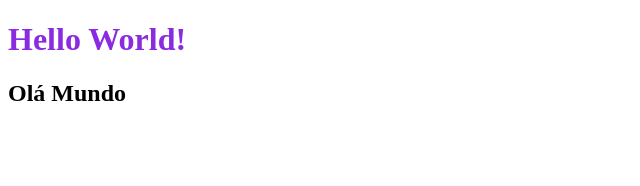
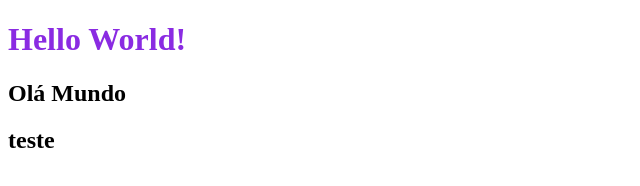
Before and after one commit to marcellaedu/WorkShop-GitHub, a plain HTML site: page index.html in a window 1280 px wide. Shown: the full height of the page, 0-640 px from the left. Drawn offline with Linux system fonts and the light colour scheme.

Commit message:
testando

```diff
--- a/index.html
+++ b/index.html
@@ -9,5 +9,6 @@
 <body>
     <h1>Hello World!</h1>
     <h2>Olá Mundo</h2>
+    <h2>teste</h2>
 </body>
-</html>
+</html
```
